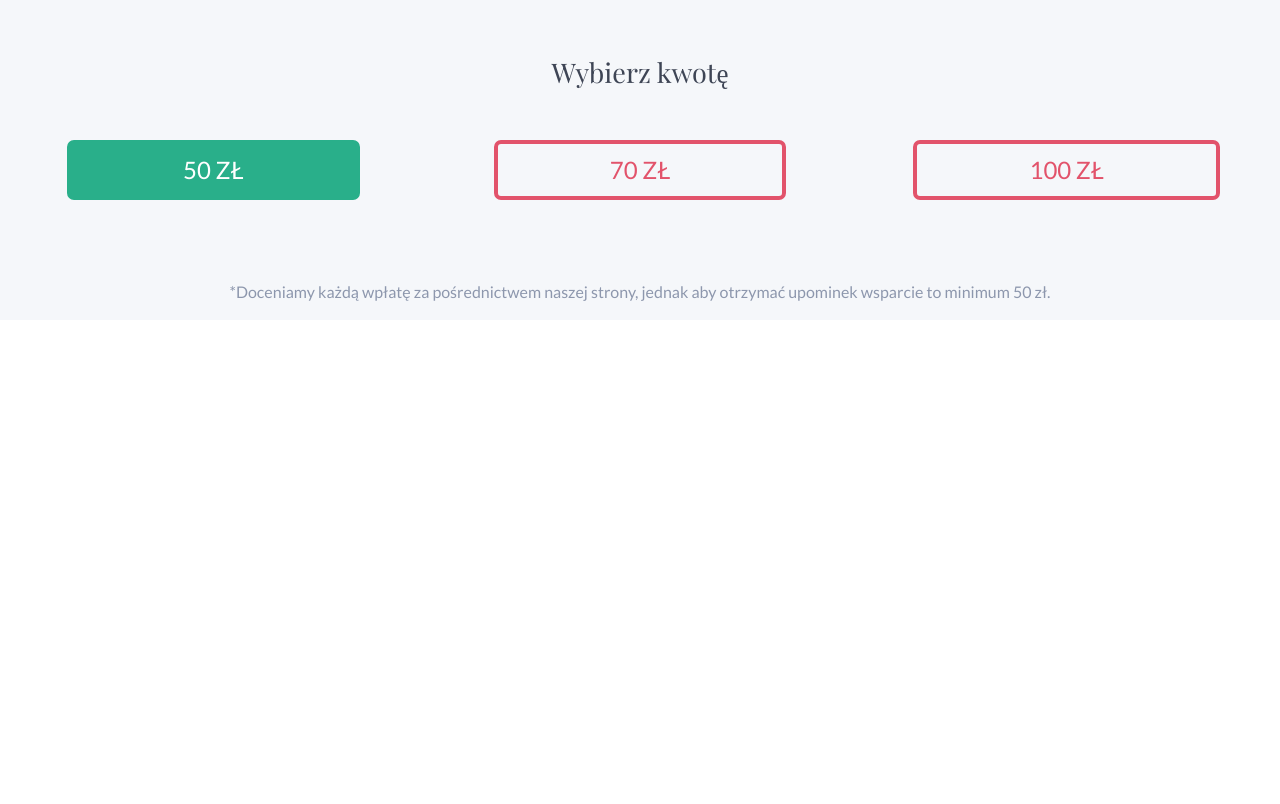
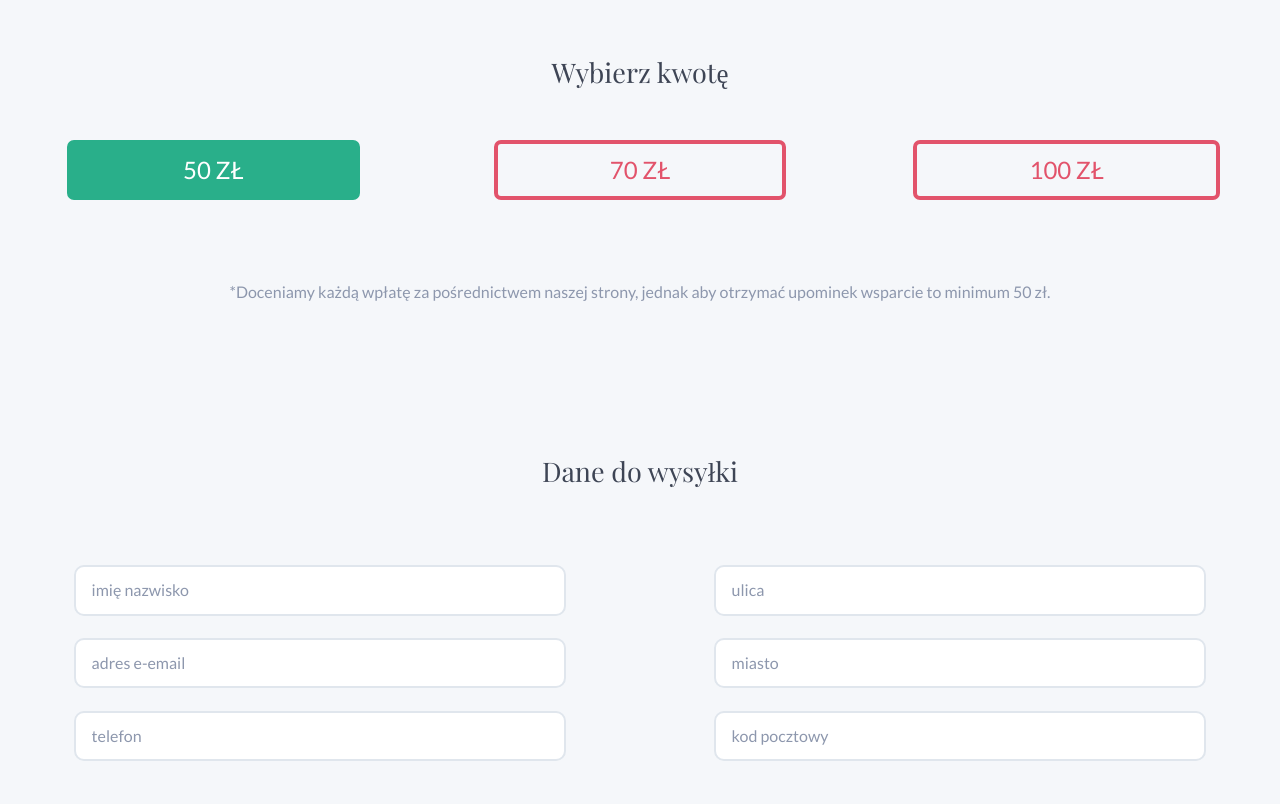
Before and after one commit to dfoltynski/przyklad, a website built with webpack: page dist/index.html in a window 1280 px wide. Shown: the part 1290-2094 px from the top of the page. Before the commit the page ends 1610 px from the top, so only its background shows below. Built offline with nearby package versions, Linux system fonts and the light colour scheme.

Commit message:
create form with styled inputs

```diff
--- a/src/scss/style.scss
+++ b/src/scss/style.scss
@@ -26,6 +26,10 @@ $small-font-size-desc-paragraph: 13px;
 
     padding-top: $tPadding;
     padding-bottom: $bPadding;
+}
+
+@mixin small_header() {
+
 }
 
 .home {
@@ -190,6 +194,11 @@ $small-font-size-desc-paragraph: 13px;
         font-weight: 400;
     }
 
+    &__delivery--header {
+            @include header($primary-text-color, 27px, 5em, 1em);
+            font-weight: 400;
+    }
+
     .row {
         text-align: center;
 
@@ -269,4 +278,30 @@ $small-font-size-desc-paragraph: 13px;
             }
         }
     }
+
+    @mixin input {
+        border: 2px #E0E6ED solid;
+        border-radius: 10px;
+
+        font-family: "Lato", serif;
+        padding: 0.7em 1em;
+        margin: 0.7em 1.2em;
+        width: 80%;
+
+        &::placeholder {
+            color: #8D97AD;
+        }
+    }
+
+    .col__input {
+        align-items: center;
+        display: flex;
+        flex-direction: column;
+
+        margin: 2em 0;
+    }
+
+    input {
+        @include input()
+    }
 }
```
Also changed, not shown: dist/index.html, 1 other file.
